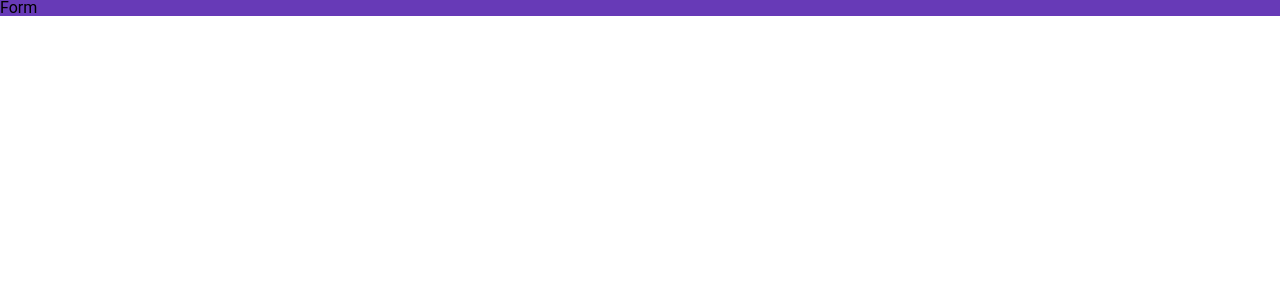
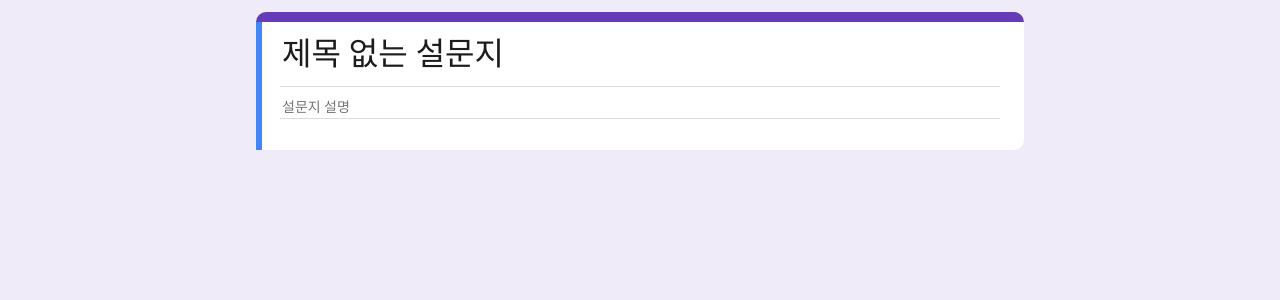
Before and after one commit to eeeyooon/google-form, a React (Create React App) app: page / in a window 1280 px wide. Shown: the top 300 px of the page. Built offline with nearby package versions, Linux system fonts and the light colour scheme.

Commit message:
style: TitleSection 컴포넌트 생성 및 스타일 적용

```diff
--- /dev/null
+++ b/src/components/TitleSection/index.tsx
@@ -0,0 +1,13 @@
+import { TitleSectionWrapper, InputWrapper, InputTitle, InputDesc, HighlightBar } from './styles';
+
+export default function TitleSection() {
+	return (
+		<TitleSectionWrapper>
+			<InputWrapper>
+				<InputTitle type="text" placeholder="제목 없는 설문지" />
+				<InputDesc type="text" placeholder="설문지 설명" />
+			</InputWrapper>
+			<HighlightBar />
+		</TitleSectionWrapper>
+	);
+}
--- /dev/null
+++ b/src/components/TitleSection/styles.ts
@@ -0,0 +1,55 @@
+import styled from 'styled-components';
+
+export const TitleSectionWrapper = styled.div`
+	width: 768px;
+	height: 138px;
+	border-radius: 10px;
+	background-color: ${({ theme }) => theme.color.white};
+	margin-top: 12px;
+	border-top: 10px solid ${({ theme }) => theme.color.primary};
+	position: relative;
+`;
+
+export const InputWrapper = styled.div`
+	display: flex;
+	flex-direction: column;
+
+	input {
+		margin-left: 24px;
+		margin-right: 24px;
+		border: none;
+		border-bottom: 1px solid ${({ theme }) => theme.color.lightgray};
+		outline: none;
+	}
+`;
+
+export const InputTitle = styled.input`
+	height: 65px;
+	display: flex;
+	align-items: center;
+	font-size: 2rem;
+
+	&::placeholder {
+		color: ${({ theme }) => theme.color.black};
+	}
+`;
+
+export const InputDesc = styled.input`
+	height: 24px;
+	font-size: 0.875rem;
+
+	display: flex;
+	align-items: center;
+	color: ${({ theme }) => theme.color.gray};
+
+	margin-top: 8px;
+`;
+
+export const HighlightBar = styled.div`
+	background-color: ${({ theme }) => theme.color.blue};
+	position: absolute;
+	min-height: 100%;
+	width: 6px;
+	top: 0;
+	left: 0;
+`;
--- a/src/pages/Form/index.tsx
+++ b/src/pages/Form/index.tsx
@@ -1,9 +1,19 @@
 import styled from 'styled-components';
+import TitleSection from '../../components/TitleSection';
 
 export default function Form() {
-	return <ThemeTest>Form</ThemeTest>;
+	return (
+		<FormWrapper>
+			<TitleSection />
+		</FormWrapper>
+	);
 }
 
-const ThemeTest = styled.div`
-	background-color: ${({ theme }) => theme.color.primary};
+const FormWrapper = styled.div`
+	background-color: ${({ theme }) => theme.color.background};
+	width: 100%;
+	height: 100vh;
+	display: flex;
+	flex-direction: column;
+	align-items: center;
 `;
```
